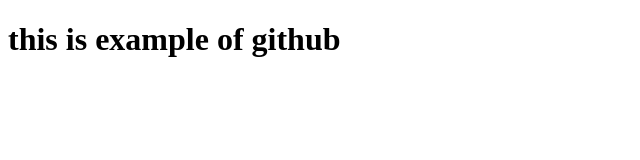
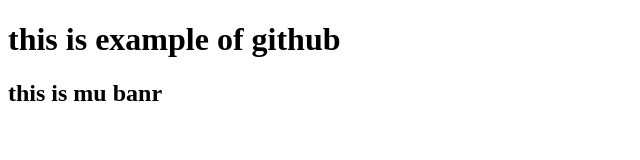
Before and after one commit to Mrabhhishek/spring-repos1, a plain HTML site: page index.html in a window 1280 px wide. Shown: the whole page, without its empty margins (0-640 px from the left). Drawn offline with Linux system fonts and the light colour scheme.

Commit message:
Index updated

```diff
--- a/index.html
+++ b/index.html
@@ -7,5 +7,6 @@
 </head>
 <body>
     <h1>this is example of github</h1>
+    <h2>this is mu banr</h2>
 </body>
 </html>
```
